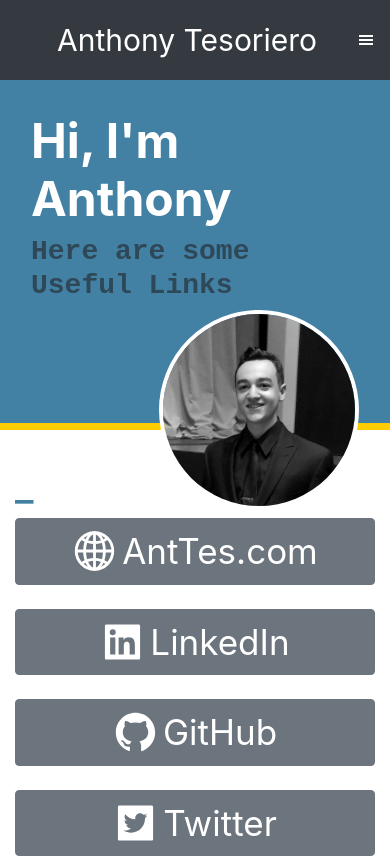
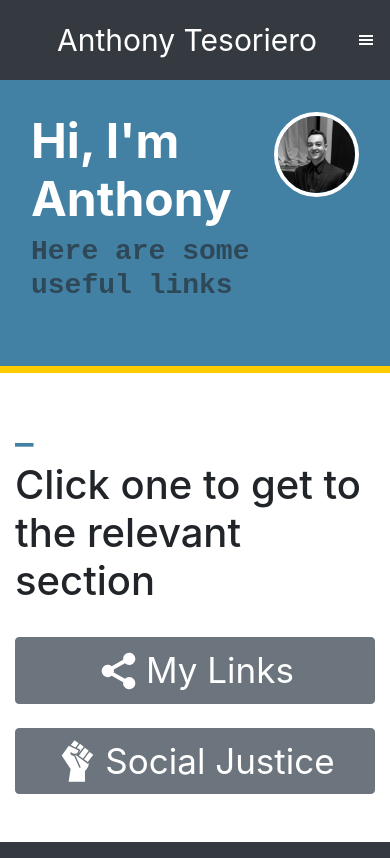
Before and after one commit to anttesoriero/AntTesReact, a React (Create React App) app in the folder AntTes/react-typescript/: page /splash in a window 390 px wide. Shown: the top 858 px of the page. Built offline with nearby package versions, Linux system fonts and the light colour scheme.

Commit message:
Adding SJ Links

```diff
--- a/AntTes/react-typescript/src/Pages/Splash.tsx
+++ b/AntTes/react-typescript/src/Pages/Splash.tsx
@@ -1,89 +1,189 @@
-import React from 'react';
+import React, { useState } from 'react';
 import Navigation from '../Components/Navigation';
-import {Container, Row, Col, Button, Jumbotron} from 'reactstrap';
+import {Container, Row, Col, Button, Jumbotron, UncontrolledCollapse, ButtonGroup} from 'reactstrap';
 import Footer from '../Components/Footer';
 import ATSpin from '../Components/ATSpin';
 import ATPic from '../Styles/Images/AnthonyTesoriero.png';
 import { AiFillLinkedin, AiFillGithub, AiFillTwitterSquare, AiFillMail, AiFillFacebook, AiFillInstagram, AiFillFilePdf } from "react-icons/ai";
 import { SiCashapp, SiSnapchat } from "react-icons/si";
-import { FaPaypal } from "react-icons/fa";
-import { IoGlobeOutline, IoLogoVenmo } from "react-icons/io5";
+import { FaMoneyBillWave, FaPaypal } from "react-icons/fa";
+import { IoGlobeOutline, IoLogoVenmo, IoShareSocialSharp } from "react-icons/io5";
+import { GiFist } from 'react-icons/gi';
 
 const Splash = () => {
 
-    // const socialList = [
-    //     { text: {IoGlobeOutline} + " Anttes.com", icon: {IoGlobeOutline}, web: "http://anttes.com" },
-    //     { text: <AiFillLinkedin /> + " LinkedIn", icon: {IoGlobeOutline}, web: "https://linkedin.com/in/anttesoriero" },
-    //     { text: <AiFillGithub /> + " GitHub", icon: {IoGlobeOutline}, web: "https://github.com/anttesoriero" },
-    //     { text: <AiFillTwitterSquare /> + " Twitter", icon: {IoGlobeOutline}, web: "https://twitter.com/anttesoriero" },
-    //     { text: <SiSnapchat /> + " Snapchat", icon: {IoGlobeOutline}, web: "https://www.snapchat.com/add/anttesoriero" },
-    // ]
+    const iconSize = "50px"
+    const isMobile = window.innerWidth < 1000;
 
-    const iconSize = "50px"
+    // Page Switching
+    const [pageState, setPageState] = useState<String>("splash");
 
-    // color: #FFFFFF;
-    // width: 500px;
-    // font-size: 35px;
-    // /* z-index: -1; */
+    const toMyLinks = () => {
+        setPageState("myLinks")
+    }
 
-    // const Icons = [IoGlobeOutline]
+    const toSocialJustice = () => {
+        setPageState("socialJustice")
+    }
 
+    const sjLinks = {
+        BLMDoc: ["#BLM Google Doc", "https://docs.google.com/document/d/1-0KC83vYfVQ-2freQveH43PWxuab2uWDEGolzrNoIks/mobilebasic"],
+        BLMCarrd: ["#BLM Carrd", "https://blacklivesmatters.carrd.co/"],
+        SAHCarrd: ["Stop Asian Hate Carrd", "https://stopasianhate.carrd.co/"],
+        StopAAPIHate: ["Stop AAPI Hate", "https://stopaapihate.org/"],
+        ACLU: ["ACLU", "https://www.aclu.org/"],
+        NAACP: ["NAACP", "https://naacp.org/"],
+        NAACPLDF: ["NAACP LDF", "https://www.naacpldf.org/"],
+        BLM: ["Black Lives Matter", "https://blacklivesmatter.com/"]
+    }
 
     return (
         <div>
             <Navigation pageName="Splash"/>
+            {isMobile
+            ?
+            <Jumbotron className="LandingJumbo">
+                <Container>
+                    <Row>
+                        <Col><h1>Hi, I'm Anthony</h1></Col>
+                        <Col><ATSpin image={ATPic} size="85px"/></Col>
+                    </Row>
+                    <h3>Here are some useful links</h3>
+                    <br />
+                </Container>
+            </Jumbotron>
+            :
             <Jumbotron className="LandingJumbo">
                 <Container>
                     <Row>
                         <Col>
                             <h1>Hi, I'm Anthony</h1>
-                            <h3>Here are some Useful Links</h3>
+                            <h3>"The Secret Ingredient is Nothing"</h3>
                         </Col>
-                        <Col>
-                            <ATSpin image={ATPic} size="200px"/>
-                        </Col>
+                        <Col><ATSpin image={ATPic} size="200px"/></Col>
                     </Row>
                 </Container>
             </Jumbotron>
+            }
 
             <Container>
                 {/* AT Tab */}
                 <h1><span style={{color:"#4281A4"}}>_</span></h1>
 
+                {/* {pageState != 'splash' ? <div>
+                    <div className="centered">
+                        <ButtonGroup className="splashButton">
+                            <Button disabled onClick={toMyLinks}><IoShareSocialSharp size={iconSize} className="splashIconStyle"/> My Links</Button>
+                            <Button onClick={toSocialJustice}><GiFist size={iconSize} className="splashIconStyle"/> Social Justice</Button>
+                        </ButtonGroup>
+                    </div>
+                    <br />
+                </div> : <div></div>} */}
+
+                {(() => {
+                    switch (pageState) {
+                        case 'splash':
+                            return (
+                                <div>
+                                    <h1 className="centered">Click one to get to the relevant section</h1>
+                                    <br />
+
+                                    <div className="centered"><Button className="splashButton" onClick={toMyLinks}><IoShareSocialSharp size={iconSize} className="splashIconStyle"/> My Links</Button></div>
+                                    <br />
+
+                                    <div className="centered"><Button className="splashButton" onClick={toSocialJustice}><GiFist size={iconSize} className="splashIconStyle"/> Social Justice</Button></div>
+                                    <br />
+                                </div>
+                            )
+                        case 'myLinks':
+                            return (
+                                <div>
+                                    <div className="centered">
+                                        <ButtonGroup className="splashButton">
+                                            <Button disabled onClick={toMyLinks}><IoShareSocialSharp size={iconSize} className="splashIconStyle"/> My Links</Button>
+                                            <Button onClick={toSocialJustice}><GiFist size={iconSize} className="splashIconStyle"/> Social Justice</Button>
+                                        </ButtonGroup>
+                                    </div>
+                                    <br />
+
+                                    <h1 className="centered"><IoShareSocialSharp size={iconSize} className="splashIconStyle"/> My Links</h1>
+                                    <h4 className="centered">Connect with me</h4>
+                                    <hr />
+
                                     <div className="centered"><Button className="splashButton" href="http://anttes.com"><IoGlobeOutline size={iconSize} className="splashIconStyle"/> AntTes.com</Button></div>
                                     <br />
+
                                     <div className="centered"><Button className="splashButton" href="https://linkedin.com/in/anttesoriero"><AiFillLinkedin size={iconSize} className="splashIconStyle"/> LinkedIn</Button></div>
                                     <br />
+
                                     <div className="centered"><Button className="splashButton" href="https://github.com/anttesoriero"><AiFillGithub size={iconSize} className="splashIconStyle"/> GitHub</Button></div>
                                     <br />
+
                                     <div className="centered"><Button className="splashButton" href="https://twitter.com/anttesoriero"><AiFillTwitterSquare size={iconSize} className="splashIconStyle"/> Twitter</Button></div>
                                     <br />
+
                                     <div className="centered"><Button className="splashButton" href="https://www.snapchat.com/add/anttesoriero"><SiSnapchat size={iconSize} className="splashIconStyle"/> Snapchat</Button></div>
                                     <br />
+
                                     <div className="centered"><Button className="splashButton" href="https://instagram.com/anttesoriero"><AiFillInstagram size={iconSize} className="splashIconStyle"/> Instagram</Button></div>
                                     <br />
-                <div className="centered"><Button className="splashButton" href="https://paypal.me/anttesoriero"><FaPaypal size={iconSize} className="splashIconStyle"/> PayPal</Button></div>
-                <br />
-                <div className="centered"><Button className="splashButton" href="https://cash.app/$anttesoriero"><SiCashapp size={iconSize} className="splashIconStyle"/> CashApp</Button></div>
-                <br />
-                <div className="centered"><Button className="splashButton" href="https://venmo.com/anttesoriero"><IoLogoVenmo size={iconSize} className="splashIconStyle"/> Venmo</Button></div>
-                <br />
+
                                     <div className="centered"><Button className="splashButton" href="https://facebook.com/anttesoriero"><AiFillFacebook size={iconSize} className="splashIconStyle"/> Facebook</Button></div>
                                     <br />
+
                                     <div className="centered"><Button className="splashButton" href="http://anttes.com/AnthonyTesorieroResume.pdf"><AiFillFilePdf size={iconSize} className="splashIconStyle"/> Resume</Button></div>
                                     <br />
+
                                     <div className="centered"><Button className="splashButton" href="mailto:anttesoriero@gmail.com"><AiFillMail size={iconSize} className="splashIconStyle"/> Contact</Button></div>
                                     <br />
 
-                <br/>
-
-                {/* <Button className="splashButton"Social labelList={socialList} /> */}
-
+                                    <div className="centered"><Button className="splashButton" id="toggler" style={{ marginBottom: '1rem' }}><FaMoneyBillWave size={iconSize} className="splashIconStyle"/> Payment Apps</Button></div>
+                                    <UncontrolledCollapse toggler="#toggler">
+                                        <div className="centered"><Button className="splashButton" href="https://paypal.me/anttesoriero"><FaPaypal size={iconSize} className="splashIconStyle"/> PayPal</Button></div>
                                         <br />
 
-                {/* {socialList.map((social: { text: any; icon: any; web: any; }) => (
-                    <span><Button className="splashButton" size="lg" href={social.web}>{social.icon} {social.text}</Button>{' '}</span>
-                ))} */}
+                                        <div className="centered"><Button className="splashButton" href="https://cash.app/$anttesoriero"><SiCashapp size={iconSize} className="splashIconStyle"/> CashApp</Button></div>
+                                        <br />
+
+                                        <div className="centered"><Button className="splashButton" href="https://venmo.com/anttesoriero"><IoLogoVenmo size={iconSize} className="splashIconStyle"/> Venmo</Button></div>
+                                        <br />
+
+                                        <hr />
+                                    </UncontrolledCollapse>
+                                </div>
+                            )
+                        case 'socialJustice':
+                            return (
+                                <div>
+                                    <div className="centered">
+                                        <ButtonGroup className="splashButton">
+                                            <Button onClick={toMyLinks}><IoShareSocialSharp size={iconSize} className="splashIconStyle"/> My Links</Button>
+                                            <Button disabled onClick={toSocialJustice}><GiFist size={iconSize} className="splashIconStyle"/> Social Justice</Button>
+                                        </ButtonGroup>
+                                    </div>
+                                    <br />
+
+                                    <h1 className="centered"><GiFist size={iconSize} className="splashIconStyle"/> Social Justice</h1>
+                                    <h4 className="centered">Do your part</h4>
+                                    <hr />
+
+                                    {
+                                        Object.values(sjLinks).map((key, index) => (
+                                            <div>
+                                                <div className="centered"><Button className="splashButton" target="_blank" href={key[1]}>{key[0]}</Button></div>
+                                                <br />
+                                            </div>
+                                        ))
+                                    }
+
+                                </div>
+                            )
+                        default:
+                            return null;
+                    }
+                })()}
+
+
 
             </Container>
             <br />
```
Lines whose indentation alone changed are shown as unchanged.
